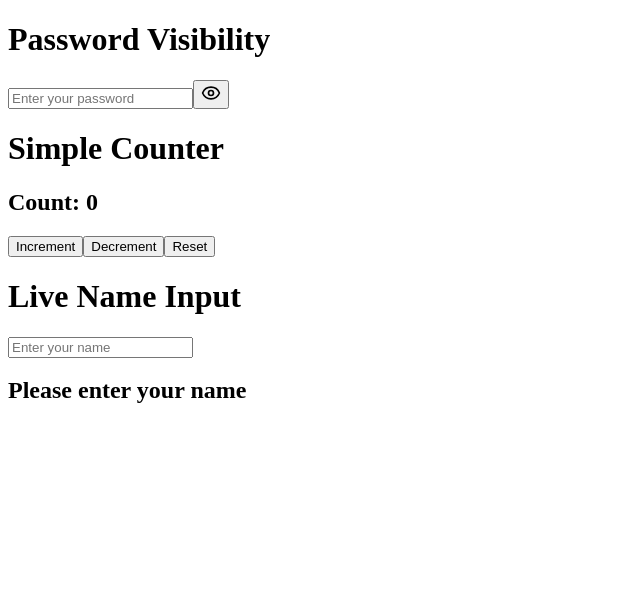
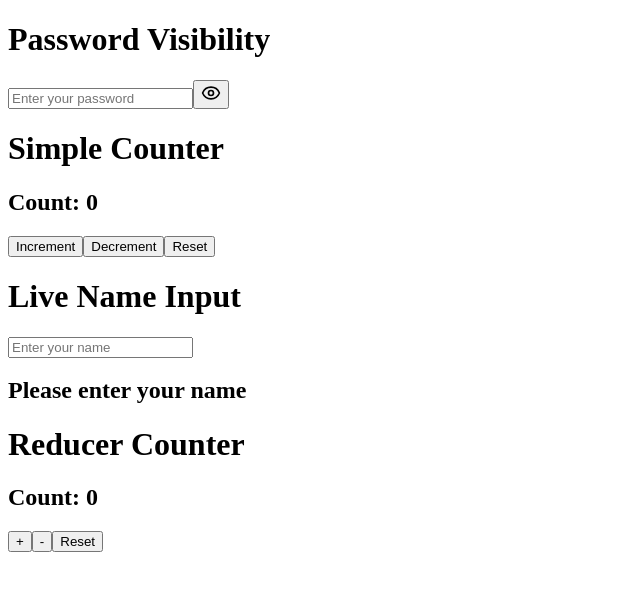
Before and after one commit to fuinodev/react-fundementals, a React (Vite) app: page / in a window 1280 px wide. Shown: the top 590 px of the page, without its empty margins (0-640 px from the left). Built offline with nearby package versions, Linux system fonts and the light colour scheme.

Commit message:
useReducer as counter in switch

```diff
--- a/src/App.jsx
+++ b/src/App.jsx
@@ -1,6 +1,7 @@
 import SimpleCounter from "./components/SimpleCounter";
 import LiveNameInput from "./components/LiveNameInput";
 import PasswordVisibility from "./components/PasswordVisibility";
+import ReducerCounter from "./components/useReducer/ReducerCounter";
 
 const App = () => {
   return (
@@ -8,6 +9,7 @@
       <PasswordVisibility />
       <SimpleCounter />
       <LiveNameInput />
+      <ReducerCounter />
     </div>
   );
 };
--- /dev/null
+++ b/src/components/useReducer/ReducerCounter.jsx
@@ -0,0 +1,46 @@
+import { useReducer } from "react";
+
+const reducer = (state, action) => {
+  switch (action.type) {
+    case "increment":
+      return state + 1;
+
+    case "decrement":
+      return state - 1;
+
+    case "reset":
+      return 0;
+
+    default:
+      return state;
+  }
+};
+
+const ReducerCounter = () => {
+  const [count, dispatch] = useReducer(reducer, 0);
+
+  return (
+    <div>
+      <h1>Reducer Counter</h1>
+
+      <h2>Count: {count}</h2>
+
+     <button onClick={() => dispatch({ type: "increment" })}>
+        +
+</button>
+
+
+     <button onClick={() => dispatch({ type: "decrement" })}>
+  -
+</button>
+
+
+     <button onClick={() => dispatch({ type: "reset" })}>
+  Reset
+</button>
+
+    </div>
+  );
+};
+
+export default ReducerCounter;
```
